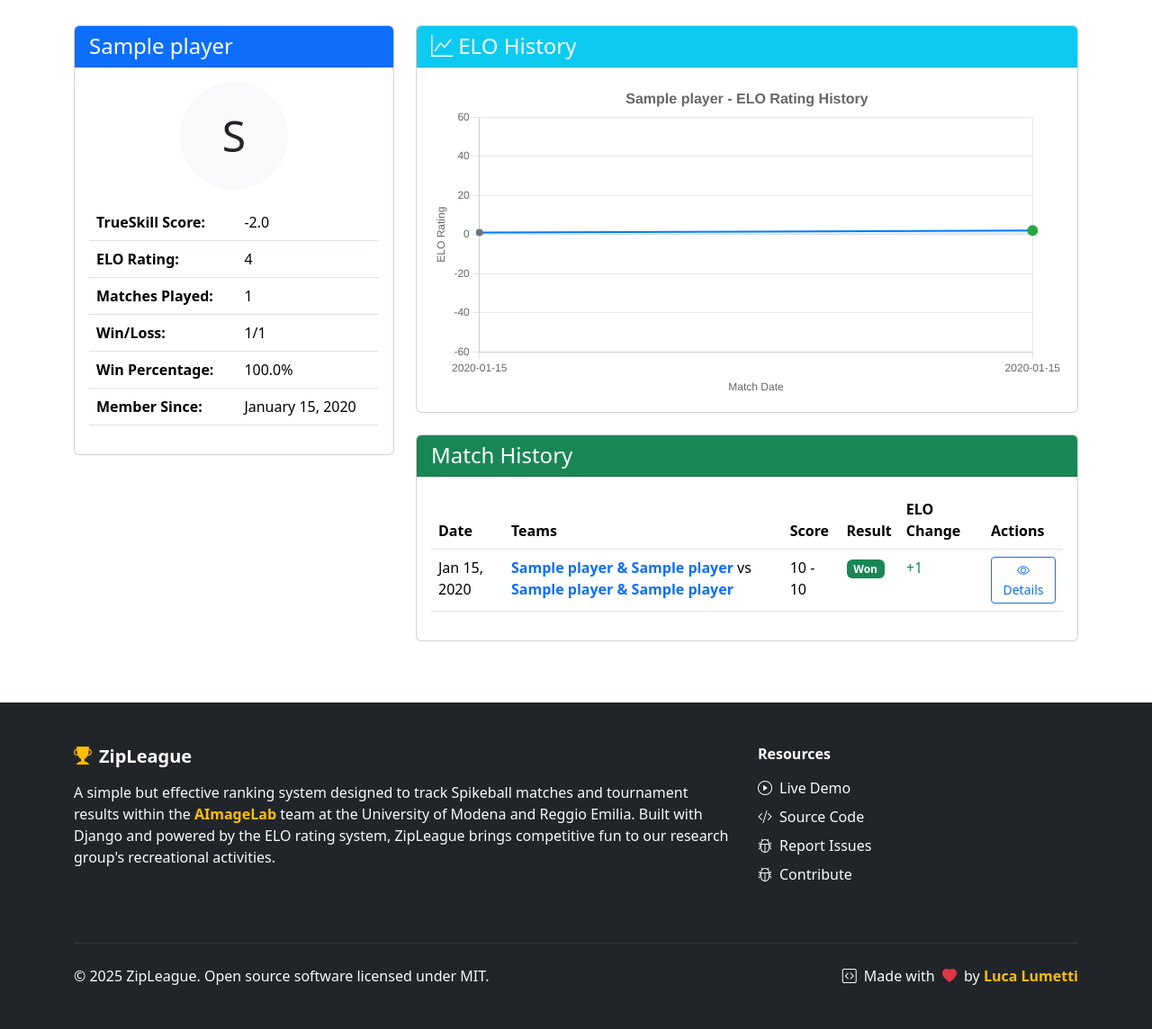
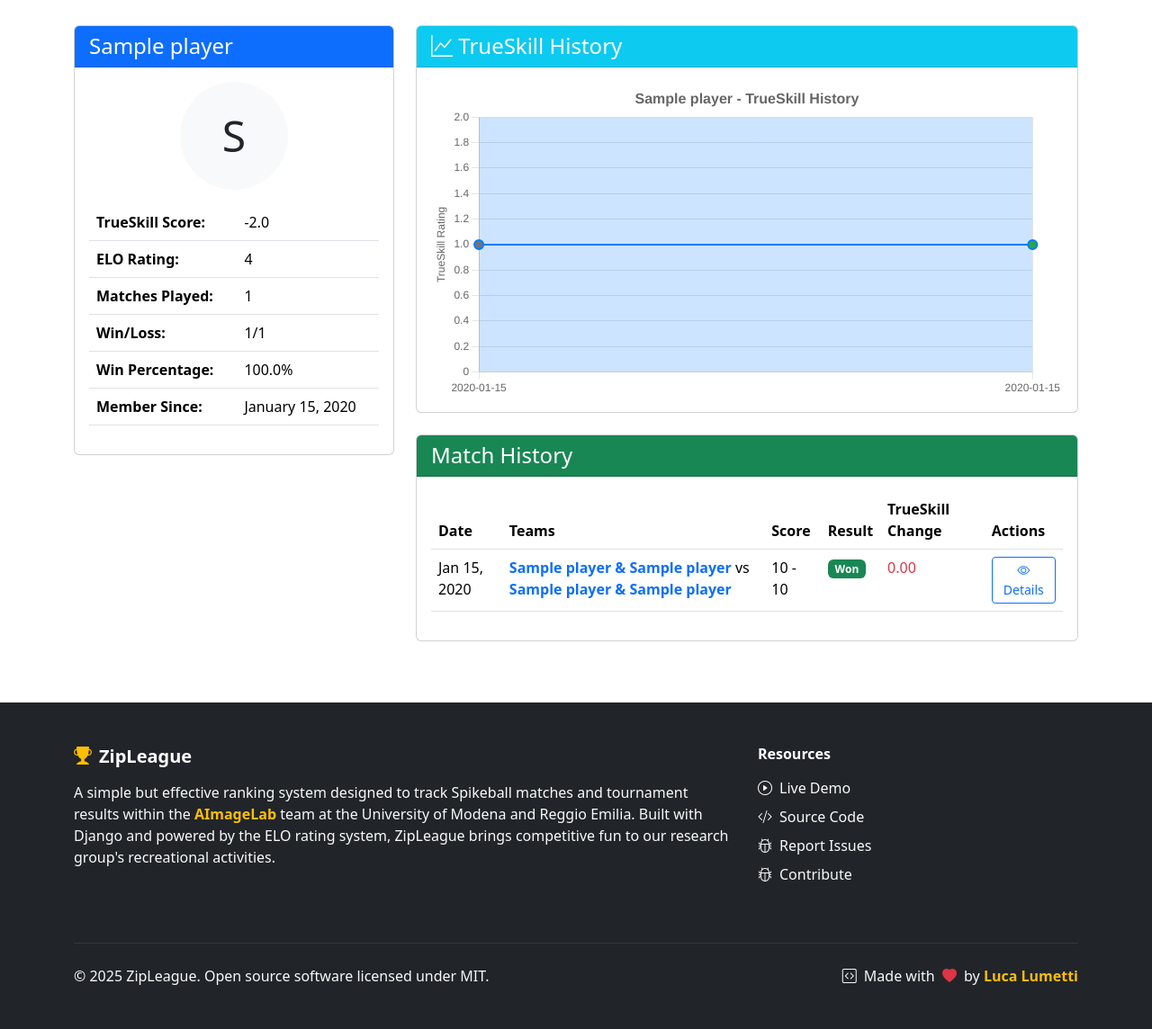
Before and after one commit to LucaLumetti/ZipLeague, a Django app: page /players/1/ in a window 1280 px wide. Shown: the part 56-1200 px from the top of the page at 90% size. Run offline with Django 5.2, Linux system fonts and the light colour scheme; tables that the repository leaves empty hold one stand-in row (values such as "Sample post"); some libraries are stand-ins or nearby versions.

Commit message:
TrueSkill visualized

```diff
--- a/core/templates/core/player_detail.html
+++ b/core/templates/core/player_detail.html
@@ -51,14 +51,14 @@
     </div>
 
     <div class="col-md-8">
-        <!-- ELO History Chart -->
-        {% if elo_history %}
+        <!-- TrueSkill History Chart -->
+        {% if trueskill_history %}
         <div class="card mb-4">
             <div class="card-header bg-info text-white">
-                <h4 class="mb-0"><i class="bi bi-graph-up"></i> ELO History</h4>
+                <h4 class="mb-0"><i class="bi bi-graph-up"></i> TrueSkill History</h4>
             </div>
             <div class="card-body">
-                <canvas id="eloChart" width="400" height="200"></canvas>
+                <canvas id="trueskillChart" width="400" height="200"></canvas>
             </div>
         </div>
         {% endif %}
@@ -78,7 +78,7 @@
                                     <th>Teams</th>
                                     <th>Score</th>
                                     <th>Result</th>
-                                    <th>ELO Change</th>
+                                    <th>TrueSkill Change</th>
                                     <th>Actions</th>
                                 </tr>
                             </thead>
@@ -112,18 +112,18 @@
                                             {% endif %}
                                         </td>
                                         <td>
-                                            {% if match.result == 'team1_win' %}
-                                                {% if player == match.team1_player1 or player == match.team1_player2 %}
-                                                    <span class="text-success">+{{ match.elo_change }}</span>
+                                            {% if match.trueskill_change is not None %}
+                                                {% if match.trueskill_change > 0 %}
+                                                    <span class="text-success">
+                                                        +{{ match.trueskill_change|floatformat:2 }}
+                                                    </span>
                                                 {% else %}
-                                                    <span class="text-danger">-{{ match.elo_change }}</span>
+                                                    <span class="text-danger">
+                                                        {{ match.trueskill_change|floatformat:2 }}
+                                                    </span>
                                                 {% endif %}
                                             {% else %}
-                                                {% if player == match.team2_player1 or player == match.team2_player2 %}
-                                                    <span class="text-success">+{{ match.elo_change }}</span>
-                                                {% else %}
-                                                    <span class="text-danger">-{{ match.elo_change }}</span>
-                                                {% endif %}
+                                                <span class="text-muted">N/A</span>
                                             {% endif %}
                                         </td>
                                         <td>
@@ -152,136 +152,112 @@
 {% endblock %}
 
 {% block extra_js %}
-{% if elo_history %}
+{% if trueskill_history %}
 <script src="https://cdn.jsdelivr.net/npm/chart.js"></script>
 <script>
 document.addEventListener('DOMContentLoaded', function() {
-    const ctx = document.getElementById('eloChart').getContext('2d');
+    const ctx = document.getElementById('trueskillChart').getContext('2d');
+    const historyData = {{ trueskill_history_json|safe }};
 
-    // Use the properly serialized JSON data to avoid JavaScript errors
-    const eloHistory = {{ elo_history_json|safe }};
-
-    // Check if we have data
-    if (!eloHistory || eloHistory.length === 0) {
-        document.getElementById('eloChart').style.display = 'none';
+    if (!historyData || historyData.length === 0) {
+        document.getElementById('trueskillChart').style.display = 'none';
         return;
     }
 
-    // Extract labels (dates) and data points
-    const labels = eloHistory.map(point => point.date);
-    const dataPoints = eloHistory.map(point => point.elo);
+    const labels = historyData.map(p => p.date);
+    const muData = historyData.map(p => p.mu);
+    const sigmaData = historyData.map(p => p.sigma);
 
-    // Create point colors based on win/loss
-    const pointColors = eloHistory.map(point => {
-        if (point.is_starting_point) return '#6c757d'; // Gray for starting point
-        return point.won ? '#28a745' : '#dc3545'; // Green for wins, red for losses
-    });
+    const upperBand = muData.map((mu, i) => mu + sigmaData[i]);
+    const lowerBand = muData.map((mu, i) => mu - sigmaData[i]);
 
-    // Create point radius - larger for wins/losses, smaller for starting point
-    const pointRadius = eloHistory.map(point => {
-        return point.is_starting_point ? 3 : 5;
+    const pointColors = historyData.map(p => {
+        if (p.is_starting_point) return '#6c757d';
+        return p.won ? '#28a745' : '#dc3545';
     });
 
     const chart = new Chart(ctx, {
         type: 'line',
         data: {
             labels: labels,
-            datasets: [{
-                label: 'ELO Rating',
-                data: dataPoints,
+            datasets: [
+                {
+                    label: 'μ (Skill Estimate)',
+                    data: muData,
                     borderColor: '#007bff',
-                backgroundColor: 'rgba(0, 123, 255, 0.1)',
                     borderWidth: 2,
                     pointBackgroundColor: pointColors,
-                pointBorderColor: pointColors,
-                pointRadius: pointRadius,
-                pointHoverRadius: 8,
-                tension: 0.1,
-                fill: true
-            }]
+                    pointRadius: 5,
+                    fill: false,
+                    tension: 0.1
+                },
+                {
+                    label: 'σ (Uncertainty)',
+                    data: upperBand,
+                    fill: 0, // Fill to the 'μ' dataset
+                    backgroundColor: 'rgba(0, 123, 255, 0.2)',
+                    borderColor: 'transparent',
+                    pointRadius: 0,
+                    tension: 0.4
+                },
+                {
+                    label: 'Lower Bound',
+                    data: lowerBand,
+                    fill: 0,
+                    backgroundColor: 'rgba(0, 123, 255, 0.2)',
+                    borderColor: 'transparent',
+                    pointRadius: 0,
+                    tension: 0.4
+                }
+            ]
         },
         options: {
             responsive: true,
             maintainAspectRatio: true,
-            interaction: {
-                intersect: false,
-                mode: 'index'
-            },
             plugins: {
                 title: {
                     display: true,
-                    text: '{{ player.name }} - ELO Rating History',
-                    font: {
-                        size: 16,
-                        weight: 'bold'
-                    }
+                    text: '{{ player.name }} - TrueSkill History',
+                    font: { size: 16, weight: 'bold' }
                 },
                 legend: {
                     display: false
                 },
                 tooltip: {
+                    mode: 'index',
+                    intersect: false,
                     callbacks: {
-                        title: function(context) {
-                            const point = eloHistory[context[0].dataIndex];
-                            return 'Date: ' + point.date;
-                        },
                         label: function(context) {
-                            const point = eloHistory[context.dataIndex];
-                            let label = 'ELO: ' + point.elo;
-
-                            if (!point.is_starting_point && point.elo_change !== null) {
-                                const change = point.elo_change > 0 ? '+' + point.elo_change : point.elo_change;
-                                const result = point.won ? 'Won' : 'Lost';
-                                label += '\nChange: ' + change + ' (' + result + ')';
-                            } else {
-                                label += '\n(Starting ELO)';
+                            const point = historyData[context.dataIndex];
+                            if (context.datasetIndex === 0) {
+                                let label = `μ: ${point.mu.toFixed(2)} (Skill)`;
+                                if (!point.is_starting_point) {
+                                    label += `\nResult: ${point.won ? 'Won' : 'Lost'}`;
                                 }
-
                                 return label;
                             }
-                    },
-                    mode: 'index',
-                    intersect: false,
-                    backgroundColor: 'rgba(0, 0, 0, 0.8)',
-                    titleColor: '#fff',
-                    bodyColor: '#fff',
-                    borderColor: '#007bff',
-                    borderWidth: 1
+                            if (context.datasetIndex === 1) {
+                                return `σ: ${point.sigma.toFixed(2)} (Uncertainty)`;
+                            }
+                            return null;
+                        }
+                    }
                 }
             },
             scales: {
-                x: {
-                    title: {
-                        display: true,
-                        text: 'Match Date'
-                    },
-                    grid: {
-                        display: true,
-                        color: 'rgba(0, 0, 0, 0.1)'
-                    }
-                },
                 y: {
                     title: {
                         display: true,
-                        text: 'ELO Rating'
-                    },
-                    grid: {
-                        display: true,
-                        color: 'rgba(0, 0, 0, 0.1)'
-                    },
-                    beginAtZero: false,
-                    suggestedMin: Math.min(...dataPoints) - 50,
-                    suggestedMax: Math.max(...dataPoints) + 50
+                        text: 'TrueSkill Rating'
+                    }
                 }
             },
             onClick: function(event, elements) {
                 if (elements.length > 0) {
                     const dataIndex = elements[0].index;
-                    const point = eloHistory[dataIndex];
-
-                    // Navigate to match detail if it's not the starting point
-                    if (!point.is_starting_point && point.match_id !== null) {
-                        window.location.href = '/matches/' + point.match_id + '/';
+                    const point = historyData[dataIndex];
+                    if (!point.is_starting_point && point.match_id) {
+                        window.location.href = `/matches/${point.match_id}/`;
                     }
                 }
             }
--- a/core/views.py
+++ b/core/views.py
@@ -55,91 +55,138 @@ class PlayerDetailView(DetailView):
         context = super().get_context_data(**kwargs)
         player = self.get_object()
         # Fetch all matches involving this player for their detail page
-        matches = Match.objects.filter(
+        matches_qs = Match.objects.filter(
             Q(team1_player1=player) | Q(team1_player2=player) |
             Q(team2_player1=player) | Q(team2_player2=player)
-        ).distinct().order_by('-date_played') # Ensure distinct matches and order by date
-        context['matches'] = matches
+        ).distinct().order_by('-date_played')  # Ensure distinct matches and order by date
 
-        # Generate ELO history data for chart
-        elo_history = self.generate_elo_history(player)
+        # We need to annotate matches with trueskill changes.
+        matches_with_trueskill = self.annotate_matches_with_trueskill_change(matches_qs, player)
+        context['matches'] = matches_with_trueskill
+
+        # Generate TrueSkill history data for chart
+        trueskill_history = self.generate_trueskill_history(player)
         # Convert to JSON to prevent JavaScript errors with None values
-        context['elo_history_json'] = json.dumps(elo_history) if elo_history else json.dumps([])
-        context['elo_history'] = elo_history
+        context['trueskill_history_json'] = json.dumps(trueskill_history) if trueskill_history else json.dumps([])
+        context['trueskill_history'] = trueskill_history
 
         return context
 
-    def generate_elo_history(self, player):
-        """Generate historical ELO progression for chart display"""
+    def annotate_matches_with_trueskill_change(self, matches, player):
+        """
+        Annotates each match with the TrueSkill score change for the given player.
+        This is complex because a player's TrueSkill score depends on all previous matches.
+        """
+
+        # Get all matches in chronological order to calculate historical TrueSkill
+        all_matches_chrono = list(matches.order_by('date_played'))
+
+        if not all_matches_chrono:
+            return []
+
+        # Create a map of match.id to the calculated change
+        trueskill_change_map = {}
+
+        # Function to get mu and sigma before a match
+        def get_before_ratings(match, player_obj):
+            if player_obj == match.team1_player1:
+                return match.team1_player1_trueskill_mu_before, match.team1_player1_trueskill_sigma_before
+            elif player_obj == match.team1_player2:
+                return match.team1_player2_trueskill_mu_before, match.team1_player2_trueskill_sigma_before
+            elif player_obj == match.team2_player1:
+                return match.team2_player1_trueskill_mu_before, match.team2_player1_trueskill_sigma_before
+            elif player_obj == match.team2_player2:
+                return match.team2_player2_trueskill_mu_before, match.team2_player2_trueskill_sigma_before
+            return None, None
+
+        for i, match in enumerate(all_matches_chrono):
+            mu_before, sigma_before = get_before_ratings(match, player)
+
+            mu_after, sigma_after = (None, None)
+            if i + 1 < len(all_matches_chrono):
+                next_match = all_matches_chrono[i+1]
+                mu_after, sigma_after = get_before_ratings(next_match, player)
+            else:
+                # For the last match, the "after" is the player's current TrueSkill
+                mu_after, sigma_after = player.trueskill_mu, player.trueskill_sigma
+
+            if mu_before is not None and sigma_before is not None and mu_after is not None and sigma_after is not None:
+                score_before = mu_before - 3 * sigma_before
+                score_after = mu_after - 3 * sigma_after
+                change = score_after - score_before
+                trueskill_change_map[match.id] = change
+
+        # Annotate the original (desc ordered) match list
+        annotated_matches = []
+        for match in matches:
+            match.trueskill_change = trueskill_change_map.get(match.id)
+            annotated_matches.append(match)
+
+        return annotated_matches
+
+    def generate_trueskill_history(self, player):
+        """Generate historical TrueSkill progression for chart display"""
         # Get all matches involving this player in chronological order
         matches = Match.objects.filter(
             Q(team1_player1=player) | Q(team1_player2=player) |
             Q(team2_player1=player) | Q(team2_player2=player)
         ).distinct().order_by('date_played')
 
-        elo_data = []
-        current_elo = 1000  # Starting ELO
+        if not matches.exists():
+            return []
 
-        # Add starting point
-        if matches.exists():
-            first_match = matches.first()
-            # Get the ELO before the first match
-            if player == first_match.team1_player1:
-                current_elo = first_match.team1_player1_elo_before
-            elif player == first_match.team1_player2:
-                current_elo = first_match.team1_player2_elo_before
-            elif player == first_match.team2_player1:
-                current_elo = first_match.team2_player1_elo_before
-            elif player == first_match.team2_player2:
-                current_elo = first_match.team2_player2_elo_before
+        history = []
 
-            # Add starting point (before first match) - use null instead of None
-            elo_data.append({
-                'date': first_match.date_played.strftime('%Y-%m-%d'),
-                'elo': current_elo,
-                'match_id': None,  # This will be converted to null in JSON
-                'elo_change': None,  # Add this to avoid undefined errors
-                'won': None,  # Add this to avoid undefined errors
-                'is_starting_point': True
-            })
+        def get_before_ratings(match, player_obj):
+            if player_obj == match.team1_player1:
+                return match.team1_player1_trueskill_mu_before, match.team1_player1_trueskill_sigma_before
+            elif player_obj == match.team1_player2:
+                return match.team1_player2_trueskill_mu_before, match.team1_player2_trueskill_sigma_before
+            elif player_obj == match.team2_player1:
+                return match.team2_player1_trueskill_mu_before, match.team2_player1_trueskill_sigma_before
+            elif player_obj == match.team2_player2:
+                return match.team2_player2_trueskill_mu_before, match.team2_player2_trueskill_sigma_before
+            return None, None
 
-        # Process each match to build ELO progression
-        for match in matches:
-            # Determine if player won or lost and calculate ELO change
-            player_won = False
-            elo_before = current_elo
+        # Add starting point from the first match
+        first_match = matches.first()
+        start_mu, start_sigma = get_before_ratings(first_match, player)
 
-            if player in [match.team1_player1, match.team1_player2]:
-                # Player was in team 1
-                player_won = (match.result == match.MatchResult.TEAM1_WIN)
-                if player == match.team1_player1:
-                    elo_before = match.team1_player1_elo_before
-                else:
-                    elo_before = match.team1_player2_elo_before
+        # The very first point in history is the state *before* the first match.
+        history.append({
+            'date': first_match.date_played.strftime('%Y-%m-%d'),
+            'mu': start_mu,
+            'sigma': start_sigma,
+            'match_id': None,
+            'won': None,
+            'is_starting_point': True
+        })
+
+        # Process each match to build TrueSkill progression
+        for i, match in enumerate(matches):
+            mu_after, sigma_after = (None, None)
+            if i + 1 < len(matches):
+                next_match = matches[i+1]
+                mu_after, sigma_after = get_before_ratings(next_match, player)
             else:
-                # Player was in team 2
-                player_won = (match.result == match.MatchResult.TEAM2_WIN)
-                if player == match.team2_player1:
-                    elo_before = match.team2_player1_elo_before
-                else:
-                    elo_before = match.team2_player2_elo_before
+                mu_after, sigma_after = player.trueskill_mu, player.trueskill_sigma
 
-            # Calculate ELO after match
-            elo_change = match.elo_change if player_won else -match.elo_change
-            elo_after = elo_before + elo_change
+            player_won = (
+                (player in [match.team1_player1, match.team1_player2] and match.result == 'team1_win') or
+                (player in [match.team2_player1, match.team2_player2] and match.result == 'team2_win')
+            )
 
-            elo_data.append({
+            history.append({
                 'date': match.date_played.strftime('%Y-%m-%d'),
-                'elo': elo_after,
+                'mu': mu_after,
+                'sigma': sigma_after,
                 'match_id': match.id,
-                'elo_change': elo_change,
                 'won': player_won,
                 'is_starting_point': False
             })
 
-            current_elo = elo_after
+        return history
 
-        return elo_data
 
 class PlayerCreateView(LoginRequiredMixin, CreateView):
     model = Player
--- a/requirements.txt
+++ b/requirements.txt
@@ -6,3 +6,4 @@ whitenoise==6.9.0
 gunicorn
 django-widget-tweaks
 trueskill
+Faker>=18.0.0
```
Lines whose indentation alone changed are shown as unchanged.
